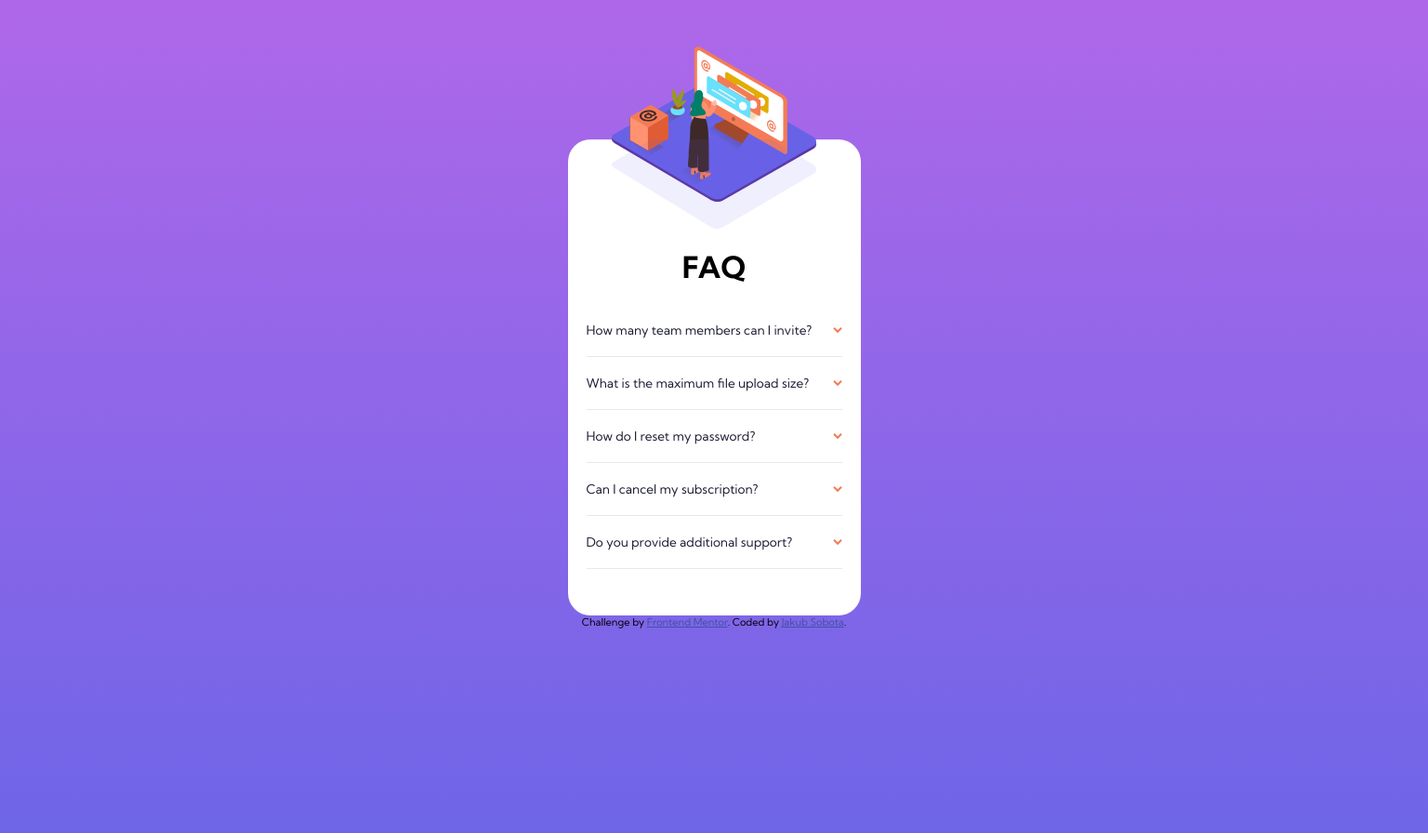
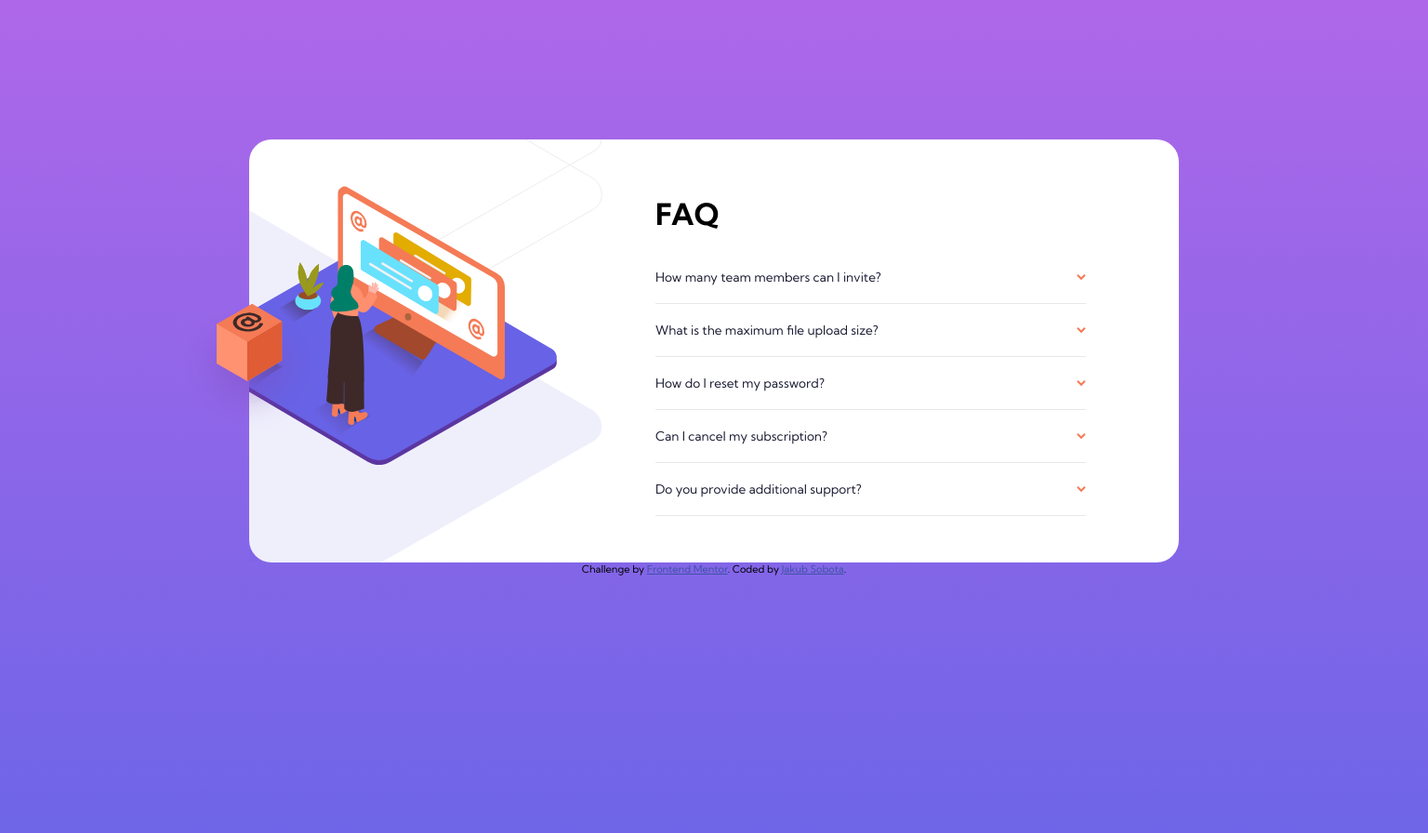
Before and after one commit to Jacko0b/04-faq-accordion-card-main, a plain HTML site: page index.html in a window 1536 px wide. Shown: the whole page at 93% size. Drawn offline with Linux system fonts and the light colour scheme.

Commit message:
added desktop version
need to work on positioning more

```diff
--- a/index.html
+++ b/index.html
@@ -18,14 +18,15 @@
   <main>
 
     <div class="banner">
-      <img src="./images/illustration-box-desktop.svg" alt="box" class="box-desktop hidden">
+      <img src="./images/bg-pattern-desktop.svg" alt="shadow" class="woman-desktop-shadow hidden">
       <img src="./images/illustration-woman-online-desktop.svg" alt="woman" class="woman-desktop hidden">
-      <img src="./images/bg-pattern-desktop.svg" alt="shadow" class="woman-desktop-shadow hidden">
+
 
       <img src="./images/illustration-woman-online-mobile.svg" alt="woman" class="woman-mobile ">
       <img src="./images/bg-pattern-mobile.svg" alt="shadow" class="woman-mobile-shadow ">
 
     </div>
+    <img src="./images/illustration-box-desktop.svg" alt="box" class="box-desktop move-left hidden">
 
     <div class="accordion">
 
--- a/style.css
+++ b/style.css
@@ -34,14 +34,14 @@ body{
         var(--primary-background-softBlue),
         var(--primary-background-violet));
     height: 100vh;
-    width: 100%vw;
     background-size: cover;
     background-repeat: no-repeat;
     margin-bottom: 80px;
     margin-top: 150px;
-
+    z-index: 1;
 }
 main{
+    position: relative;
     background: white;
     margin: 100px auto 0 auto;
     width: 315px;
@@ -113,3 +113,70 @@ p{
     letter-spacing: 0.015rem;
     color: var(--secondary-text-darkGrayishBlue);
 }
+.move-left{
+    left: -105px;
+}
+@media only screen and (min-width: 1440px){
+    main{
+
+        width: 1000px;
+        height: auto;
+        flex-direction: row;
+
+    }
+
+    /* //BANNER */
+    .banner{
+        width: 45%;
+        z-index: 1;
+        overflow: hidden;
+        padding: 50px 60px 60px 0;
+    }
+    .woman-mobile,
+    .woman-mobile-shadow{
+        display: none;
+    }
+    .box-desktop,
+    .woman-desktop,
+    .woman-desktop-shadow{
+        display: flex;
+    }
+    .box-desktop,
+    .woman-desktop-shadow{
+        position: absolute;
+    }
+    .box-desktop{
+        width: 150px;
+        height: auto;
+        top: 175px;
+        left: -75px;
+        z-index: 2;
+    }
+    .woman-desktop-shadow{
+        width: 800px;
+        top: -250px;
+        left: -420px;
+    }
+    .woman-desktop{
+        position: relative;
+        width: 400px;
+        height: 300px;
+        left: -30px;
+    }
+
+    /* //ACCORDION */
+    .accordion{
+        top: 0;
+        width: 60%;
+        margin: 60px 80px 50px 30px;
+    }
+    h1{
+        text-align: left;
+        padding-left: 20px;
+    }
+    .question-section:hover > div{
+        color: var(--primary-text-red);
+        cursor: pointer;
+    }
+
+}
```
